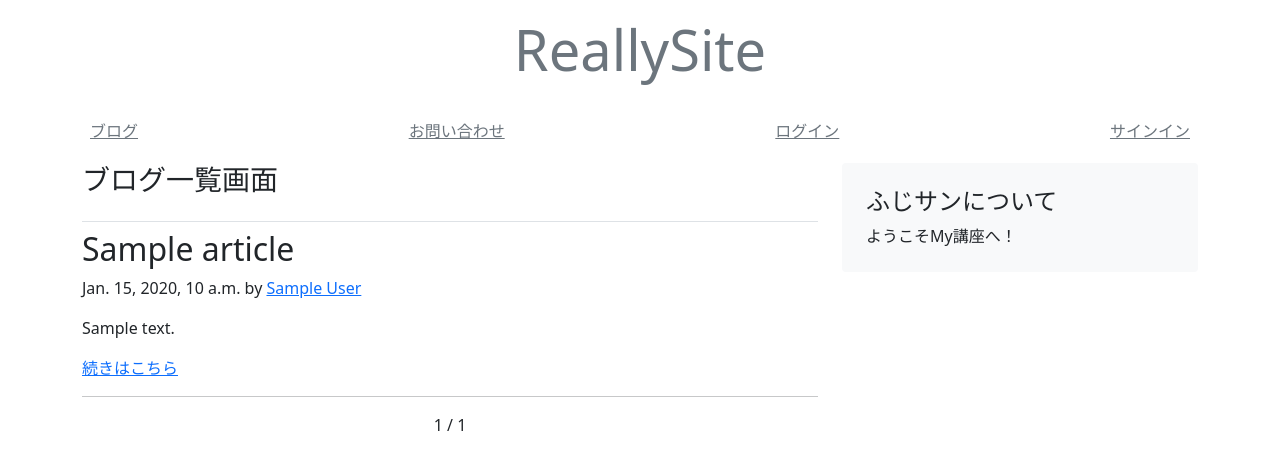
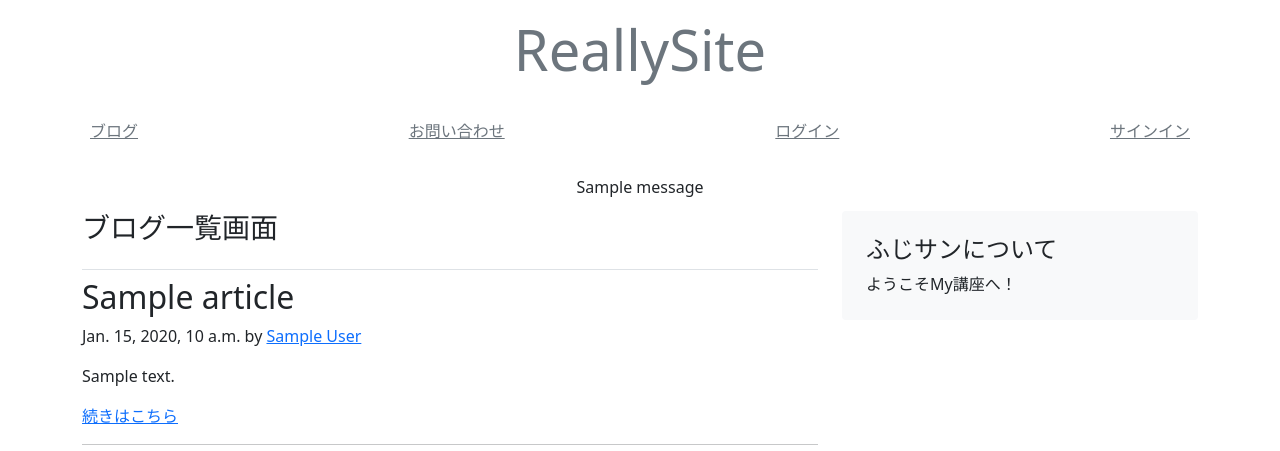
Before and after one commit to Musty-string3/Udemy-django-ReallySite, a Django app: template templates/blog/blogs.html in a window 1280 px wide. Shown: the top 451 px of the page. Run offline with Django 3.2, Linux system fonts and the light colour scheme; the template is opened without the code that fills it: most values are stand-ins (such as "Sample title", 1, 10 or a date in 2020); one stand-in notice (Sample message) is shown.

Commit message:
部分テンプレートを追加

```diff
--- a/templates/blog/article.html
+++ b/templates/blog/article.html
@@ -13,6 +13,9 @@
                 {{ article.author }}
             </p>
             <p>{{ article.text }}</p>
+
+            <hr class="my-4">
+            {% include "mysite/snippets/comment.html" %}
         </div>
         <aside class="col-md-4">
             <div class="p-4 mb-3 bg-light rounded">
--- a/templates/mysite/base.html
+++ b/templates/mysite/base.html
@@ -1,17 +1,11 @@
 <!doctype html>
 <html lang="en">
     <head>
-    <!-- Required meta tags -->
-    <meta charset="utf-8">
-    <meta name="viewport" content="width=device-width, initial-scale=1">
-
-    <!-- Bootstrap CSS -->
-    <link href="https://cdn.jsdelivr.net/npm/bootstrap@5.0.2/dist/css/bootstrap.min.css" rel="stylesheet" integrity="sha384-EVSTQN3/azprG1Anm3QDgpJLIm9Nao0Yz1ztcQTwFspd3yD65VohhpuuCOmLASjC" crossorigin="anonymous">
-
-    <title>Really Site</title>
+        {% include "mysite/snippets/head.html" %}
     </head>
     <body>
         {% include "mysite/snippets/header.html" %}
+        {% include "mysite/snippets/messages.html" %}
 
         {% block content %}{% endblock %}
 
--- /dev/null
+++ b/templates/mysite/snippets/head.html
@@ -0,0 +1,8 @@
+<!-- Required meta tags -->
+<meta charset="utf-8">
+<meta name="viewport" content="width=device-width, initial-scale=1">
+
+<!-- Bootstrap CSS -->
+<link href="https://cdn.jsdelivr.net/npm/bootstrap@5.0.2/dist/css/bootstrap.min.css" rel="stylesheet" integrity="sha384-EVSTQN3/azprG1Anm3QDgpJLIm9Nao0Yz1ztcQTwFspd3yD65VohhpuuCOmLASjC" crossorigin="anonymous">
+
+<title>Really Site</title>
--- /dev/null
+++ b/templates/mysite/snippets/messages.html
@@ -0,0 +1,8 @@
+{% comment %} メッセージの内容 {% endcomment %}
+{% for message in messages %}
+    <nav class="py-2 {{ message.tags }}">
+        <div class="container text-center p-1">
+            {{ message }}
+        </div>
+    </nav>
+{% endfor %}
```
Also changed, not shown: templates/mysite/snippets/base_auth.html (added, +11 -0 lines).
